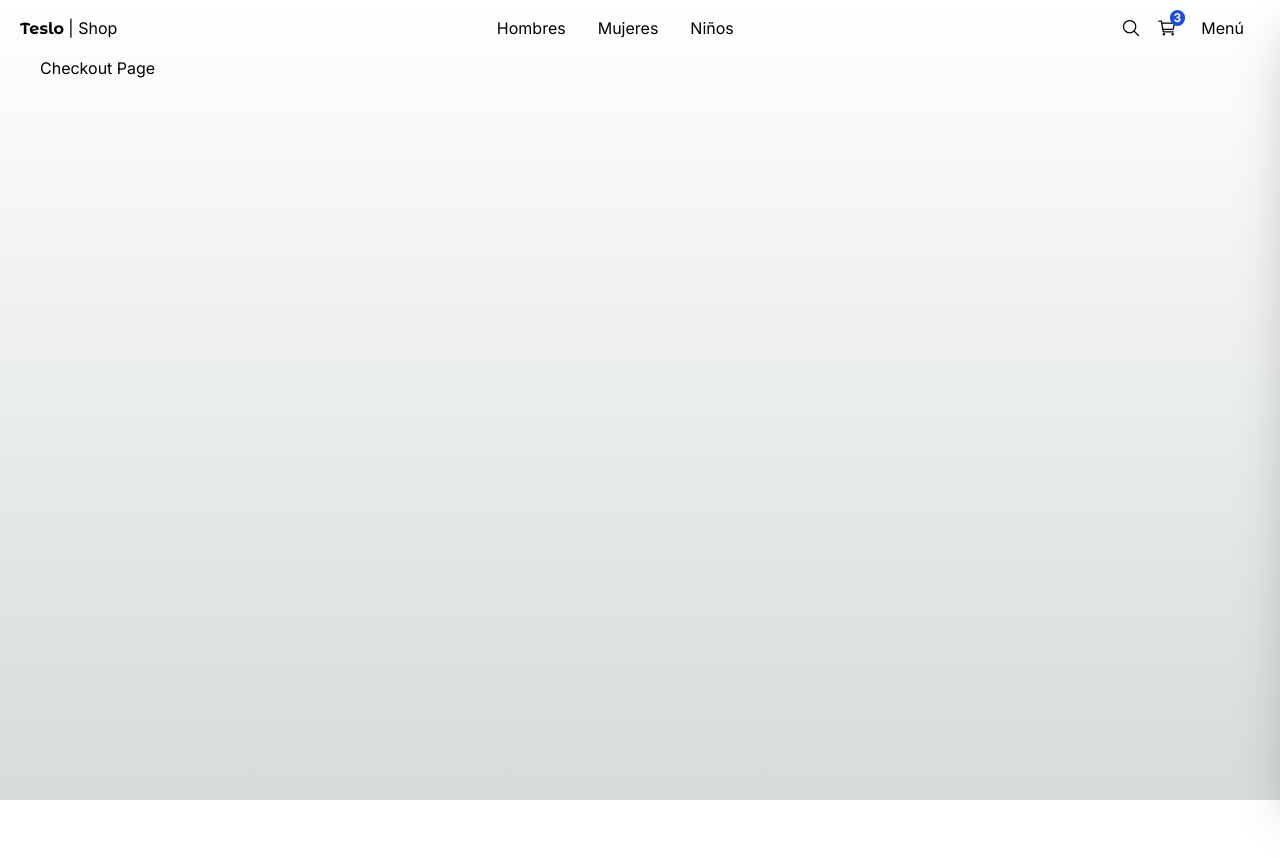
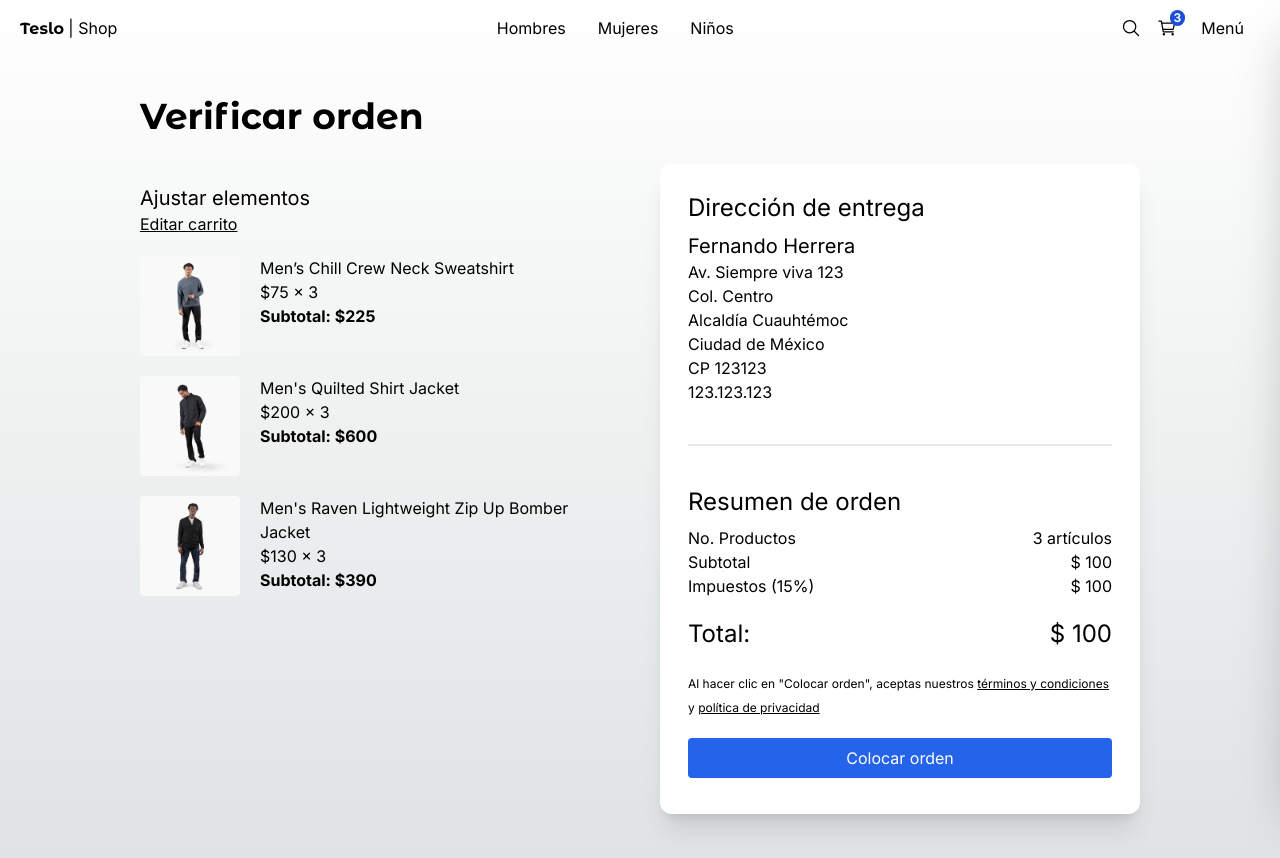
Before and after one commit to joselimaico/shop, a Next.js app: page /checkout in a window 1280 px wide. Shown: the top 858 px of the page. Before the commit the page ends 800 px from the top, so only its background shows below. Built offline with nearby package versions, Linux system fonts and the light colour scheme.

Commit message:
shopping cart and order

```diff
--- a/src/app/(shop)/cart/page.tsx
+++ b/src/app/(shop)/cart/page.tsx
@@ -1,9 +1,124 @@
+import Link from 'next/link';
+
+import Image from 'next/image';
+import { redirect } from 'next/navigation';
+
+
+import { QuantitySelector, Title } from '@/components';
+import { initialData } from '@/seed/seed';
+
+
+const productsInCart = [
+  initialData.products[ 0 ],
+  initialData.products[ 1 ],
+  initialData.products[ 2 ],
+];
 
 
 export default function () {
+
+
+  // redirect('/empty');
+
+
+
   return (
-    <div className="">
-      <h1>Cart Page</h1>
+    <div className="flex justify-center items-center mb-72 px-10 sm:px-0">
+
+      <div className="flex flex-col w-[1000px]">
+
+        <Title title='Carrito' />
+
+
+        <div className="grid grid-cols-1 sm:grid-cols-2 gap-10">
+
+          {/* Carrito */ }
+          <div className="flex flex-col mt-5">
+            <span className="text-xl">Agregar más items</span>
+            <Link href="/" className="underline mb-5">
+              Continúa comprando
+            </Link>
+
+
+
+          {/* Items */ }
+          {
+            productsInCart.map( product => (
+
+              <div key={ product.slug } className="flex mb-5">
+                <Image
+                  src={ `/products/${ product.images[ 0 ] }` }
+                  width={ 100 }
+                  height={ 100 }
+                  style={{
+                    width: '100px',
+                    height: '100px'
+                  }}
+                  alt={ product.title }
+                  className="mr-5 rounded"
+                />
+
+                <div>
+                  <p>{ product.title }</p>
+                  <p>${ product.price }</p>
+                  <QuantitySelector quantity={ 3 } />
+
+                  <button className="underline mt-3 text-right">
+                    Remover
+                  </button>
+                </div>
+
+              </div>
+
+
+            ) )
+          }
+           </div>
+
+
+
+
+          {/* Checkout - Resumen de orden */ }
+          <div className="bg-white rounded-xl shadow-xl p-7 h-fit">
+            <h2 className="text-2xl mb-2">Resumen de orden</h2>
+
+            <div className="grid grid-cols-2">
+
+              <span>No. Productos</span>
+              <span className="text-right">3 artículos</span>
+
+              <span>Subtotal</span>
+              <span className="text-right">$ 100</span>
+
+              <span>Impuestos (15%)</span>
+              <span className="text-right">$ 100</span>
+
+              <span className="mt-5 text-2xl">Total:</span>
+              <span className="mt-5 text-2xl text-right">$ 100</span>
+
+
+            </div>
+
+            <div className="mt-5 mb-2 w-full">
+              <Link
+                className="flex btn-primary justify-center"
+                href="/checkout/address">
+                Checkout
+              </Link>
+            </div>
+
+
+          </div>
+
+
+
+        </div>
+
+
+
+      </div>
+
+
     </div>
   );
 }
--- a/src/app/(shop)/checkout/address/page.tsx
+++ b/src/app/(shop)/checkout/address/page.tsx
@@ -1,9 +1,104 @@
-
+import { Title } from '@/components';
+import Link from 'next/link';
 
 export default function () {
   return (
-    <div className="">
-      <h1>Address Page</h1>
+    <div className="flex flex-col sm:justify-center sm:items-center mb-72 px-10 sm:px-0">
+
+
+
+      <div className="w-full  xl:w-[1000px] flex flex-col justify-center text-left">
+
+        <Title title="Dirección" subtitle="Dirección de entrega" />
+
+        <div className="grid grid-cols-1 gap-2 sm:gap-5 sm:grid-cols-2">
+
+
+          <div className="flex flex-col mb-2">
+            <span>Nombres</span>
+            <input
+              type="text"
+              className="p-2 border rounded-md bg-gray-200"
+            />
+          </div>
+
+          <div className="flex flex-col mb-2">
+            <span>Apellidos</span>
+            <input
+              type="text"
+              className="p-2 border rounded-md bg-gray-200"
+            />
+          </div>
+
+          <div className="flex flex-col mb-2">
+            <span>Dirección</span>
+            <input
+              type="text"
+              className="p-2 border rounded-md bg-gray-200"
+            />
+          </div>
+
+          <div className="flex flex-col mb-2">
+            <span>Dirección 2 (opcional)</span>
+            <input
+              type="text"
+              className="p-2 border rounded-md bg-gray-200"
+            />
+          </div>
+
+
+          <div className="flex flex-col mb-2">
+            <span>Código postal</span>
+            <input
+              type="text"
+              className="p-2 border rounded-md bg-gray-200"
+            />
+          </div>
+
+          <div className="flex flex-col mb-2">
+            <span>Ciudad</span>
+            <input
+              type="text"
+              className="p-2 border rounded-md bg-gray-200"
+            />
+          </div>
+
+          <div className="flex flex-col mb-2">
+            <span>País</span>
+            <select
+              className="p-2 border rounded-md bg-gray-200"
+            >
+              <option value="">[ Seleccione ]</option>
+              <option value="CRI">Costa Rica</option>
+            </select>
+          </div>
+
+          <div className="flex flex-col mb-2">
+            <span>Teléfono</span>
+            <input
+              type="text"
+              className="p-2 border rounded-md bg-gray-200"
+            />
+          </div>
+
+
+
+          <div className="flex flex-col mb-2 sm:mt-10">
+            <Link
+              href='/checkout'
+              className="btn-primary flex w-full sm:w-1/2 justify-center ">
+              Siguiente
+            </Link>
+          </div>
+
+
+        </div>
+
+      </div>
+
+
+
+
     </div>
   );
 }
--- a/src/app/(shop)/checkout/page.tsx
+++ b/src/app/(shop)/checkout/page.tsx
@@ -1,9 +1,136 @@
+import Link from 'next/link';
+
+import { Title } from '@/components';
+import { initialData } from '@/seed/seed';
+import Image from 'next/image';
+
+
+const productsInCart = [
+  initialData.products[ 0 ],
+  initialData.products[ 1 ],
+  initialData.products[ 2 ],
+];
 
 
 export default function () {
   return (
-    <div className="">
-      <h1>Checkout Page</h1>
+    <div className="flex justify-center items-center mb-72 px-10 sm:px-0">
+
+      <div className="flex flex-col w-[1000px]">
+
+        <Title title='Verificar orden' />
+
+
+        <div className="grid grid-cols-1 sm:grid-cols-2 gap-10">
+
+          {/* Carrito */ }
+          <div className="flex flex-col mt-5">
+            <span className="text-xl">Ajustar elementos</span>
+            <Link href="/cart" className="underline mb-5">
+              Editar carrito
+            </Link>
+
+
+
+            {/* Items */ }
+            {
+              productsInCart.map( product => (
+
+                <div key={ product.slug } className="flex mb-5">
+                  <Image
+                    src={ `/products/${ product.images[ 0 ] }` }
+                    width={ 100 }
+                    height={ 100 }
+                    style={ {
+                      width: '100px',
+                      height: '100px'
+                    } }
+                    alt={ product.title }
+                    className="mr-5 rounded"
+                  />
+
+                  <div>
+                    <p>{ product.title }</p>
+                    <p>${ product.price } x 3</p>
+                    <p className="font-bold">Subtotal: ${ product.price * 3 }</p>
+                  </div>
+
+                </div>
+
+
+              ) )
+            }
+          </div>
+
+
+
+
+          {/* Checkout - Resumen de orden */ }
+          <div className="bg-white rounded-xl shadow-xl p-7">
+
+            <h2 className="text-2xl mb-2">Dirección de entrega</h2>
+            <div className="mb-10">
+              <p className="text-xl">Fernando Herrera</p>
+              <p>Av. Siempre viva 123</p>
+              <p>Col. Centro</p>
+              <p>Alcaldía Cuauhtémoc</p>
+              <p>Ciudad de México</p>
+              <p>CP 123123</p>
+              <p>123.123.123</p>
+            </div>
+
+            {/* Divider */ }
+            <div className="w-full h-0.5 rounded bg-gray-200 mb-10" />
+
+
+            <h2 className="text-2xl mb-2">Resumen de orden</h2>
+
+            <div className="grid grid-cols-2">
+
+              <span>No. Productos</span>
+              <span className="text-right">3 artículos</span>
+
+              <span>Subtotal</span>
+              <span className="text-right">$ 100</span>
+
+              <span>Impuestos (15%)</span>
+              <span className="text-right">$ 100</span>
+
+              <span className="mt-5 text-2xl">Total:</span>
+              <span className="mt-5 text-2xl text-right">$ 100</span>
+
+
+            </div>
+
+            <div className="mt-5 mb-2 w-full">
+
+              <p className="mb-5">
+                {/* Disclaimer */ }
+                <span className="text-xs">
+                  Al hacer clic en "Colocar orden", aceptas nuestros <a href="#" className="underline">términos y condiciones</a> y <a href="#" className="underline">política de privacidad</a>
+                </span>
+              </p>
+
+
+              <Link
+                className="flex btn-primary justify-center"
+                href="/orders/123">
+                Colocar orden
+              </Link>
+            </div>
+
+
+          </div>
+
+
+
+        </div>
+
+
+
+      </div>
+
+
     </div>
   );
 }
```
